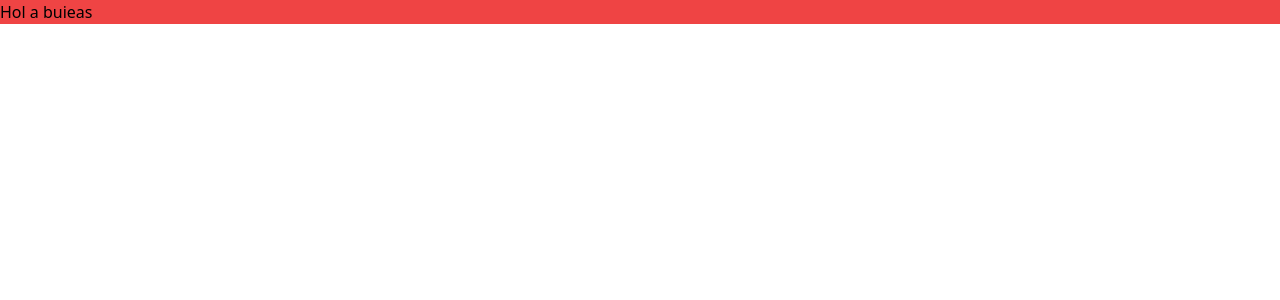
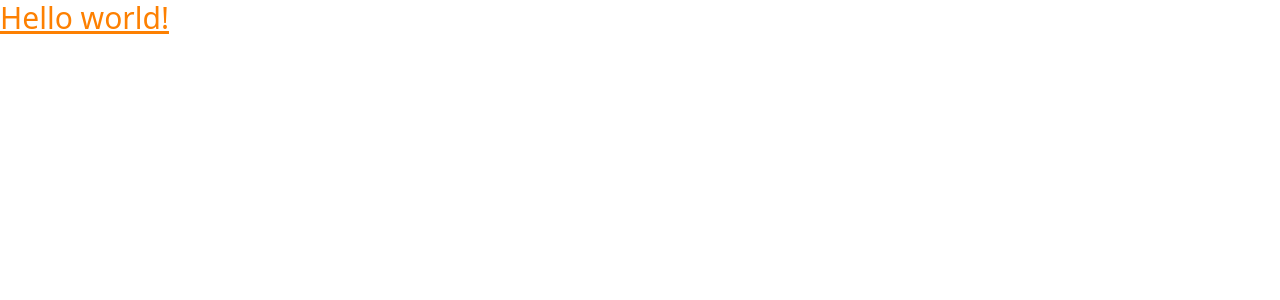
Before and after one commit to GiselleEsclasans/MallMart_BDD2, a React (Vite) app in the folder MallMart/Mallmartfront/: page / in a window 1280 px wide. Shown: the top 300 px of the page. Built offline with nearby package versions, Linux system fonts and the light colour scheme.

Commit message:
Prueba de Fuente Roboto

```diff
--- a/MallMart/Mallmartfront/src/App.jsx
+++ b/MallMart/Mallmartfront/src/App.jsx
@@ -2,9 +2,9 @@ import React from 'react'
 
 const App = () => {
   return (
-    <div className= "bg-red-500 ">
-      <h1 classname="text-3xl text-center font-robotoMedium "> Hol a buieas</h1>
-    </div>
+    <h1 className="text-3xl text-naranjaunimet underline">
+    Hello world!
+  </h1>
   )
 }
 
--- a/MallMart/Mallmartfront/src/index.css
+++ b/MallMart/Mallmartfront/src/index.css
@@ -1,3 +1,19 @@
 @tailwind base;
 @tailwind components;
 @tailwind utilities;
+
+@font-face {
+  font-family: 'Roboto-Regular';
+  src: local("Roboto-Regular"), url('../fonts/Roboto-Regular.ttf') format('truetype');
+}
+
+@font-face {
+  font-family: 'Roboto-Bold';
+  src: local("Roboto-Bold"), url('../fonts/Roboto-Bold.ttf') format('truetype');
+
+}
+
+@font-face {
+  font-family: 'Roboto-Medium';
+  src: local("Roboto-Medium"), url('../fonts/Roboto-Medium.ttf') format('truetype');
+}
```
